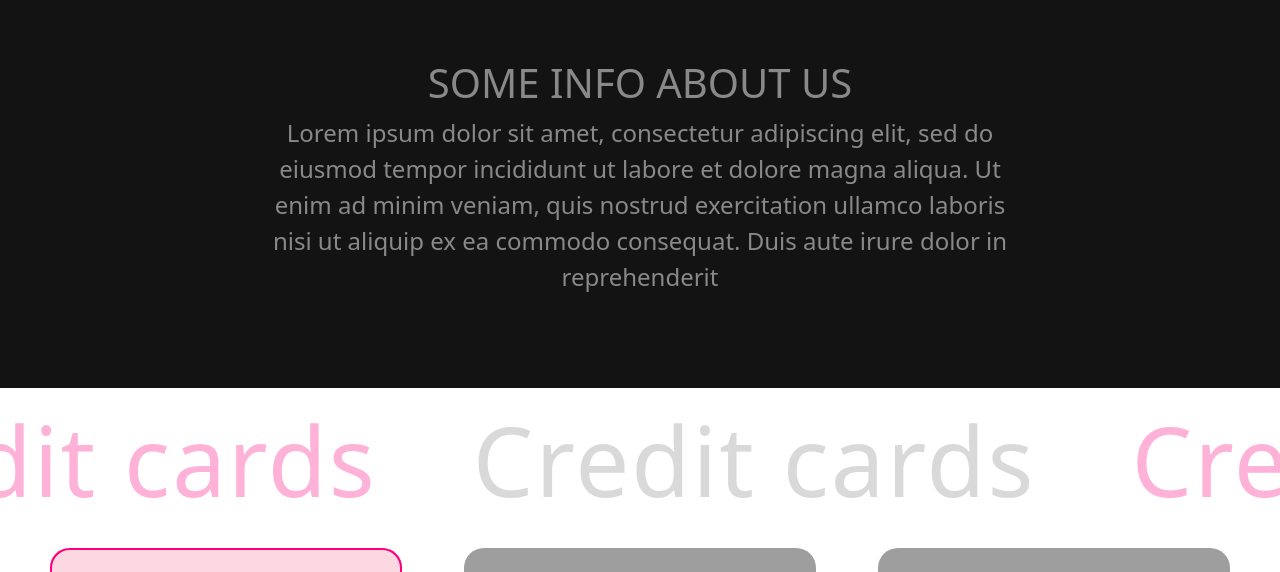
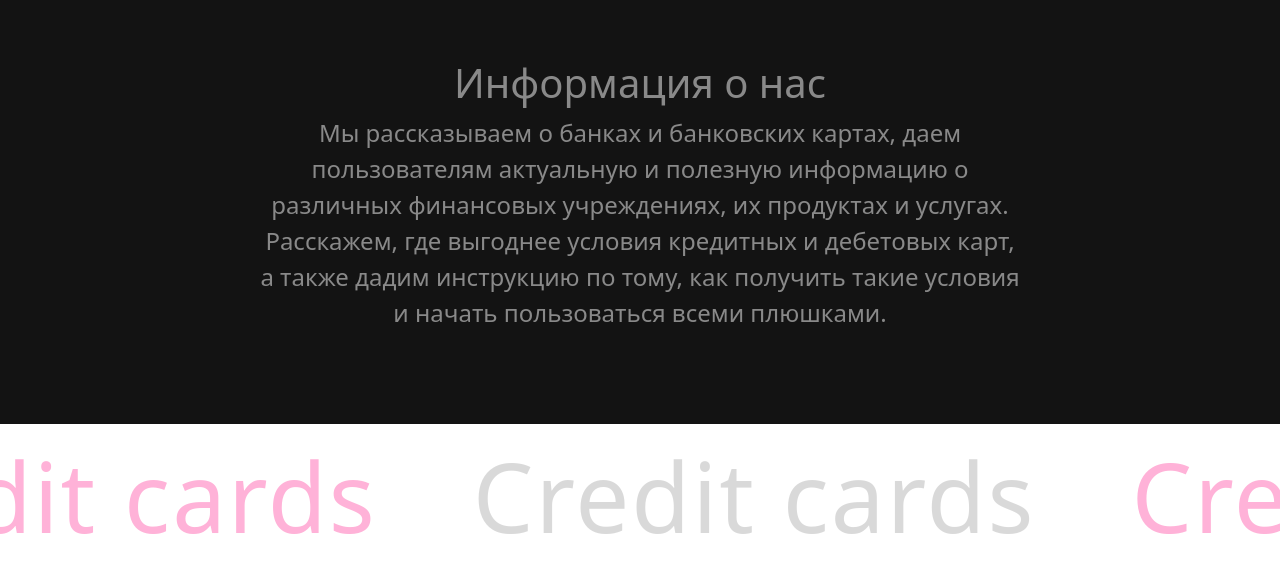
Before and after one commit to Romalbj/Second_site, a Django app: page / in a window 1280 px wide. Shown: the part 1160-1732 px from the top of the page. Run offline with Django 5.2, Linux system fonts and the light colour scheme; data comes from the database, SQL or seed files in the repository; both versions use the stored data as it was after the commit; grey boxes are pictures that could not be loaded.

Commit message:
home page scroll appearing text on russian

```diff
--- a/better_site/main/templates/main/home.html
+++ b/better_site/main/templates/main/home.html
@@ -75,15 +75,16 @@
 
     <div class="info">
         <h2>
-            <span>SOME INFO ABOUT US</span>
+            <span>Информация о нас</span>
         </h2>
 
         <p>
-            <span>Lorem ipsum dolor sit amet, consectetur adipiscing elit,
-                sed do eiusmod tempor incididunt ut labore et dolore magna
-                aliqua. Ut enim ad minim veniam, quis nostrud exercitation
-                ullamco laboris nisi ut aliquip ex ea commodo consequat. Duis
-                aute irure dolor in reprehenderit </span>
+            <span>
+                Мы рассказываем о банках и банковских картах, даем пользователям актуальную и полезную
+                информацию о различных финансовых учреждениях, их продуктах и услугах.
+                Расскажем, где выгоднее условия кредитных и дебетовых карт, а также дадим инструкцию по тому,
+                как получить такие условия и начать пользоваться всеми плюшками.
+               </span>
         </p>
     </div>
 
```
Also changed, not shown: better_site/db.sqlite3.
